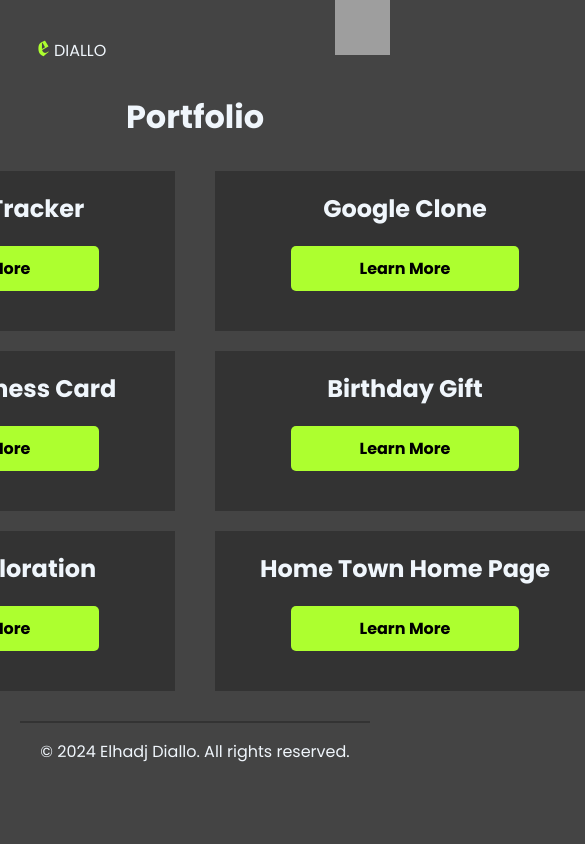
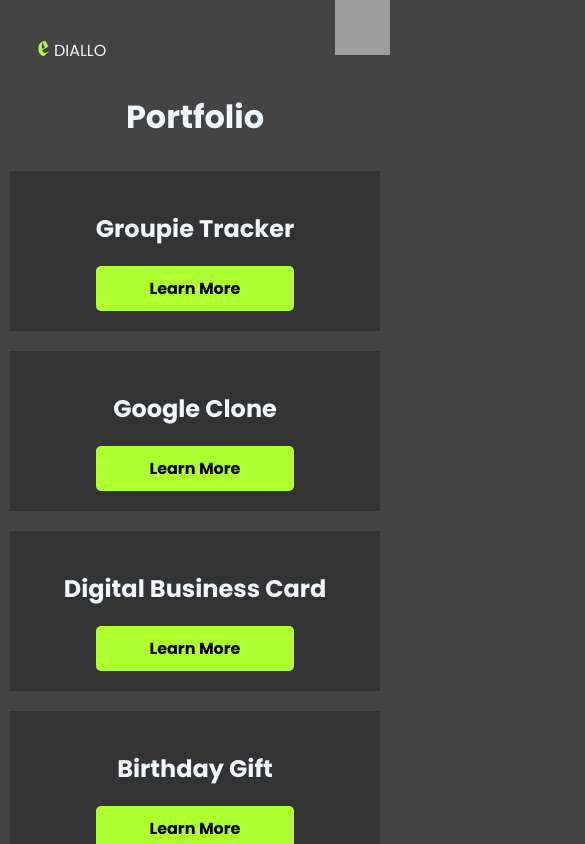
Before and after one commit to eediallo/eediallo.github.io, a React (Create React App) app in the folder my-portfolio/: page /portfolio in a window 390 px wide. Shown: the top 844 px of the page, 585 px wide, since content can reach past the window. Built offline with nearby package versions, Linux system fonts and the light colour scheme; grey boxes are pictures that could not be loaded.

Commit message:
adds media query while in small screens

```diff
--- a/my-portfolio/src/css/portfolio.css
+++ b/my-portfolio/src/css/portfolio.css
@@ -87,3 +87,15 @@
     line-height: 35px;
     margin-top: 44px;
   }
+
+  @media screen and (max-width: 1024px) {
+
+    .portfolio-grid-list{
+        display: flex;
+        flex-direction: column;
+    }
+
+    .portfolio-grid-item{
+        padding: 20px;
+    }
+  }
```
